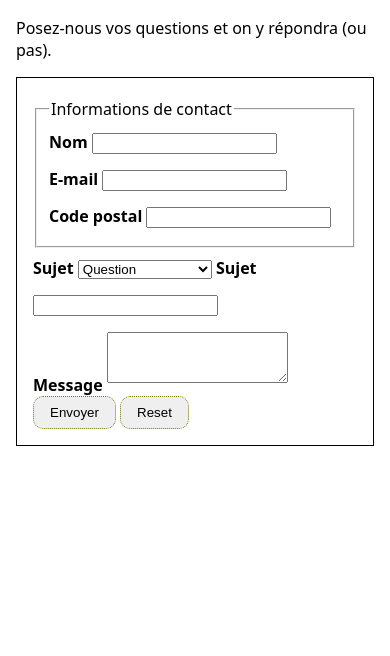
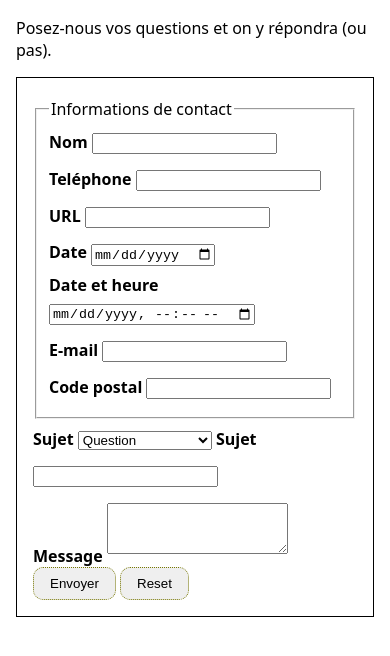
Before and after one commit to Coda-Dijon/maquette-formulaire-contact, a plain HTML site: page correction/index.html in a window 390 px wide. Shown: the part 146-802 px from the top of the page. Drawn offline with Linux system fonts and the light colour scheme.

Commit message:
feat: types supplémentaires pour tester en mobile

```diff
--- a/correction/index.html
+++ b/correction/index.html
@@ -22,7 +22,24 @@
             <label for="nom">Nom</label>
             <input id="nom" type="text" name="nom" required>
         </section>
+            <section>
+                <label for="tel">Teléphone</label>
+                <input id="tel" type="tel" name="tel" >
+            </section>
 
+            <section>
+                <label for="url">URL</label>
+                <input id="url" type="url" name="url" >
+            </section>
+
+            <section>
+                <label for="date">Date</label>
+                <input id="date" type="date" name="date" >
+            </section>
+            <section>
+                <label for="datetime">Date et heure</label>
+                <input id="datetime" type="datetime-local" name="datetime" >
+            </section>
         <section>
             <label for="email">E-mail</label>
             <input id="email" type="email" name="email" required>
@@ -30,7 +47,7 @@
 
         <section>
             <label for="code_postal">Code postal</label>
-            <input id="code_postal" type="text" pattern="[A-B0-9]{6}"  title="Un code postal doit être constitué de 5 caractères AB ou 0 à 9. Ex. 21000"minlength="5" >
+            <input id="code_postal" type="text" pattern="[A-B0-9]{5}"  title="Un code postal doit être constitué de 5 caractères AB ou 0 à 9. Ex. 21000"minlength="5" >
         </section>
 
         </fieldset>
@@ -69,6 +86,8 @@
         </section>
 
 
+
+
         <!-- Consigne 7 : champ Code postal avec pattern -->
 
         <!-- Consigne 5 : bouton d'envoi -->
```
